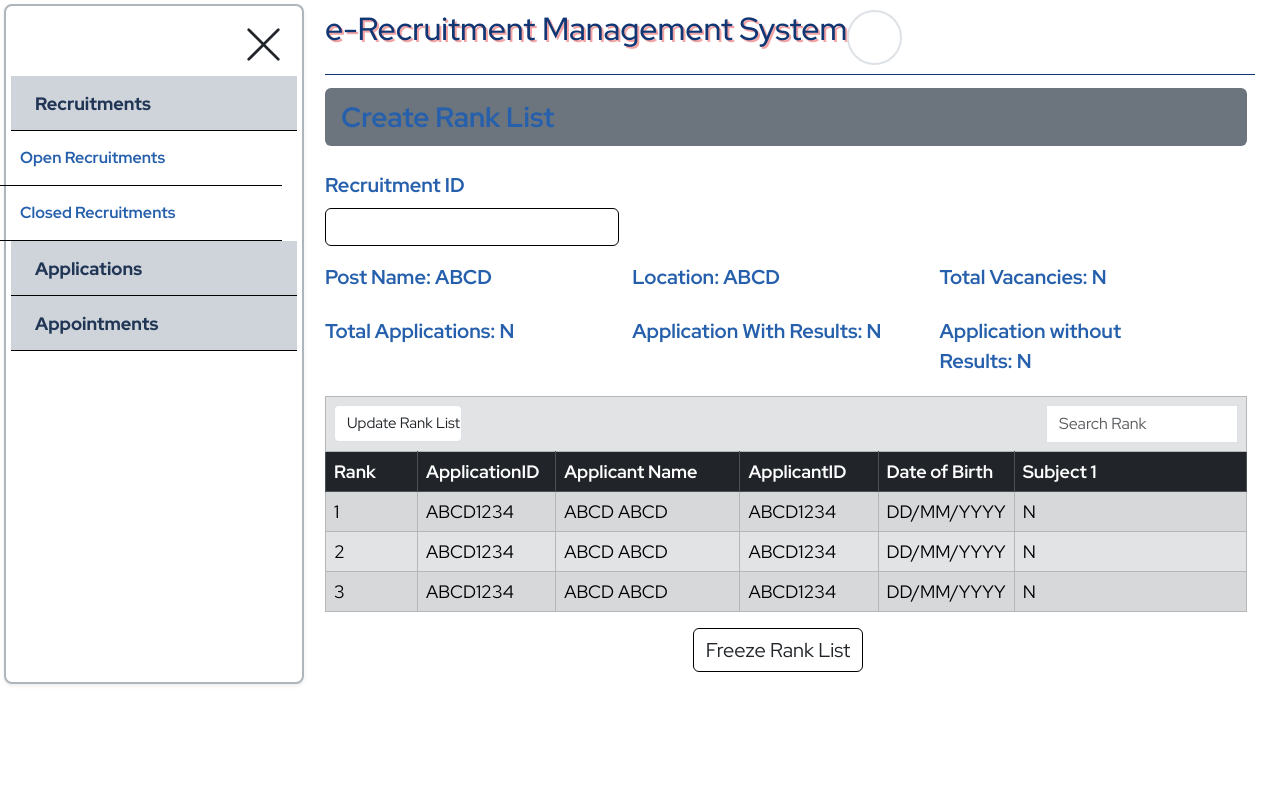
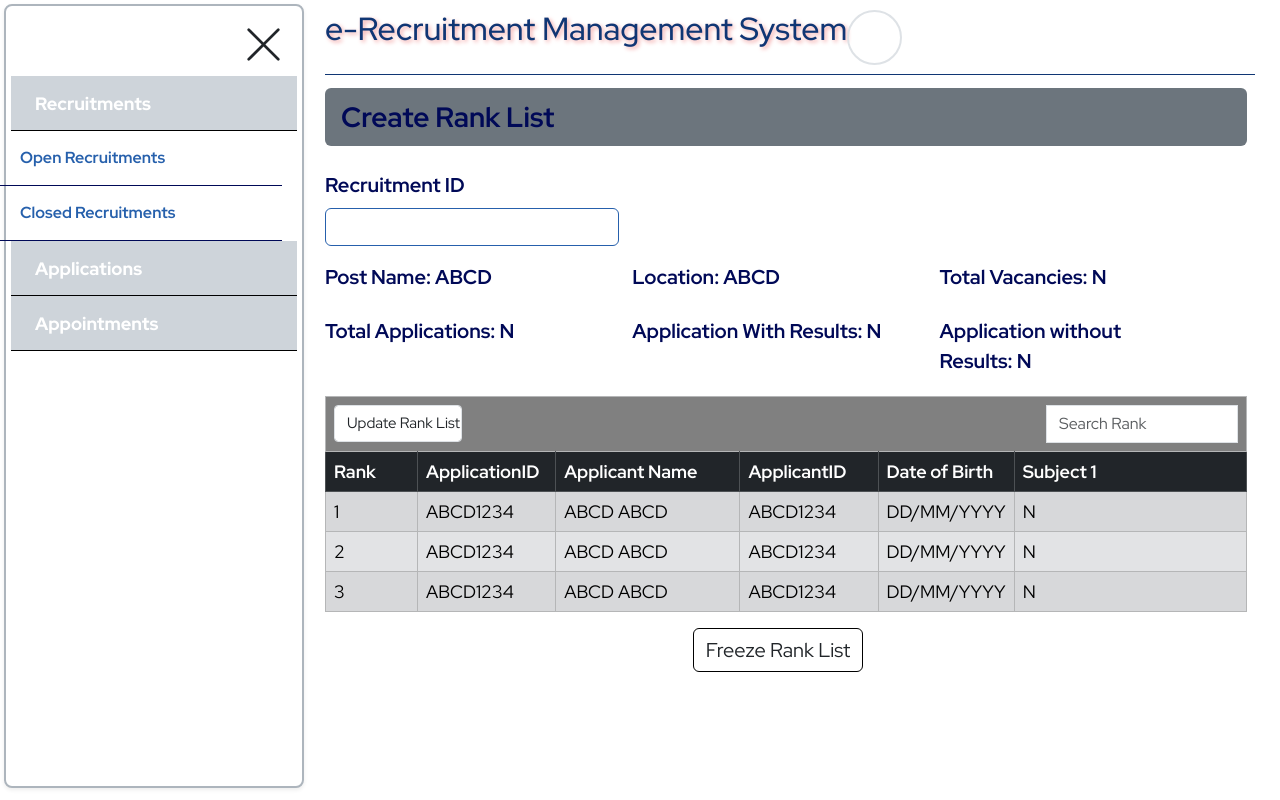
Before and after one commit to DebanilRoy/e-Recruitment-Management-System, a PHP site: page /create_rank_list.html in a window 1280 px wide. Run offline with PHP 8.4, Linux system fonts and the light colour scheme; some web fonts are replaced.

Commit message:
Update stylesheet.css

```diff
--- a/html/stylesheet.css
+++ b/html/stylesheet.css
@@ -11,19 +11,19 @@
 */
 
 .red-hat-display-0 {
-  font-family: "Red Hat Display", serif;
-  font-optical-sizing: auto;
-  font-weight: 400;
-  font-style: normal;
+    font-family: "Red Hat Display", serif;
+    font-optical-sizing: auto;
+    font-weight: 400;
+    font-style: normal;
 }
 
 body {
     font-family: "Red Hat Display", serif;
-    font-weight: 650;
+    font-weight: 700;
     font-style: normal;
     overflow-x: hidden;
     height: auto;
-    color: rgb(38, 96, 172);
+    color: rgb(0, 9, 87);
 }
 
 .header {
@@ -42,7 +42,7 @@
     width: fit-content;
     float: left;
     color: rgb(16, 54, 116);
-    text-shadow: 2px 2px rgb(243, 164, 164);
+    text-shadow: 2px 2px 4px rgb(243, 164, 164);
 }
 
 .profileCircle {
@@ -69,6 +69,8 @@
 
 .regFormText {
     width: 23vw;
+    border: solid 1.5px !important;
+    border-color: #2660ac !important;
 }
 
 .mainDiv {
@@ -86,7 +88,7 @@
     position: fixed;
     top: 0;
     width: 300px;
-    height: 680px;
+    height: 98vh;
     background-color: white;
     box-shadow: 0px 0px 25px rgb(232, 184, 184);
 }
@@ -107,8 +109,8 @@
 }
 
 .navLinkHeader {
-    background-color: rgb(237, 248, 246);
-    color: rgb(33, 53, 85);
+    background-color: rgba(38, 96, 172, 0.9);
+    color: white;
     font-size: 18px;
     font-weight: 750;
     height: 55px;
@@ -124,7 +126,7 @@
     font-size: 16px;
     font-weight: 700;
     height: 55px;
-
+    border-bottom-color: rgb(0, 9, 87) !important;
 }
 
 .bodyDiv {
@@ -223,7 +225,7 @@
 }
 
 td.subResTdInput {
-    padding:1px;
+    padding: 1px;
 }
 
 
@@ -245,14 +247,27 @@
 }
 
 .verifyAppLabelDiv {
-    width: 50%
+    width: 50%;
+}
+
+.verifyApplLabel {
+    width: 30%;
 }
 
 .applDetailDiv {
     vertical-align: top;
 }
+
 .verifyApplLabel {
     width: 30%;
+}
+
+.sendAppointDiv {
+    width: 100%;
+}
+
+.sendAppointLabelDiv {
+    width: 20%;
 }
 
 .checkbox {
@@ -273,8 +288,19 @@
     width: 17%;
 }
 
-table {
+table.tableSendAppointment {
     display: block;
     overflow-x: auto !important;
     white-space: nowrap;
+    border-color: rgb(33, 53, 85);
+    --bs-table-bg: rgb(87, 123, 193) !important;
+    --bs-table-striped-bg: rgb(52, 76, 183) !important;
 }
+
+thead {
+    --bs-table-bg: grey;
+}
+
+th.rank {
+    color: white;
+}
```
